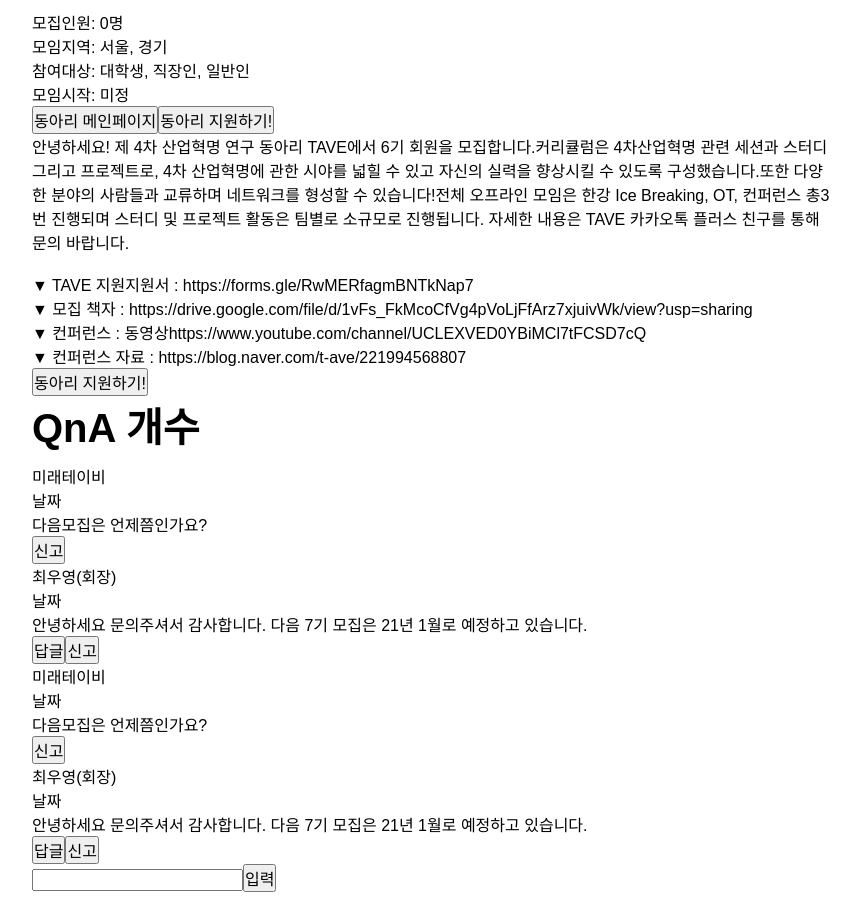
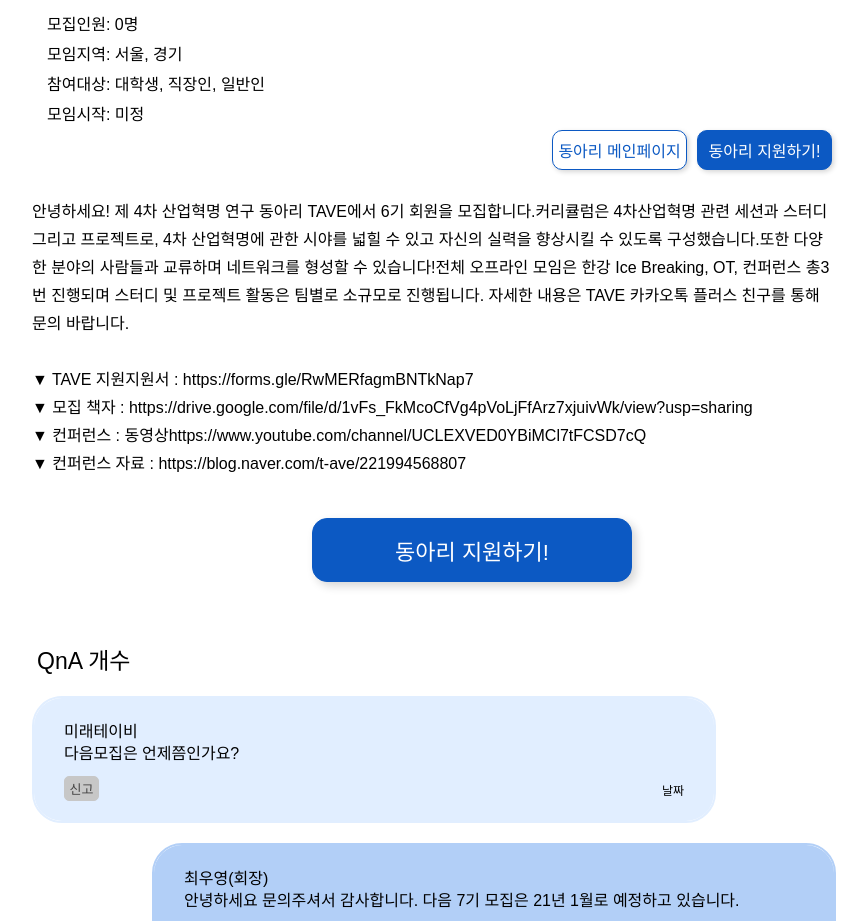
Before and after one commit to Kim-Hyunjo/MoZIP, a React (Create React App) app in the folder front/: page /list/1/1/detail in a window 1280 px wide. Shown: the part 340-1261 px from the top of the page, without its empty margins (208-1075 px from the left). Built offline with nearby package versions, Linux system fonts and the light colour scheme.

Commit message:
feat: modify circleDetail

```diff
--- a/front/src/pages/circle/CircleDetail.tsx
+++ b/front/src/pages/circle/CircleDetail.tsx
@@ -1,5 +1,8 @@
 import React from 'react';
 import { RouteComponentProps, Link } from 'react-router-dom';
+import { createStyles, makeStyles, Theme } from '@material-ui/core/styles';
+import TextField from '@material-ui/core/TextField';
+
 
 const CircleDetail = (
   props: RouteComponentProps<{ subject: string; circle_id: string }>,
@@ -8,19 +11,24 @@ const CircleDetail = (
     <div>
       {/* <h2>{props.match.params.subject}</h2>
       <h2>{props.match.params.circle_id}</h2> */}
+      <div className="circle_header">
         <h2>4차 산업혁명 동아리 Tave 6기 모집 (~7/18)</h2>
+        <div className="recruitDetail">
           <div>모집인원: {'0명'}</div>
           <div>모임지역: {'서울, 경기'}</div>
           <div>참여대상: {'대학생, 직장인, 일반인'}</div>
           <div>모임시작: {'미정'}</div>
-      <button>동아리 메인페이지</button>
-      <Link
-        to={`/list/${props.match.params.subject}/${props.match.params.circle_id}/apply`}
-      >
-        <button>동아리 지원하기!</button>
+        </div>
+        <div className ="recruitDetailButton">
+          <Link to={`/list/${props.match.params.subject}/${props.match.params.circle_id}/apply`}>
+            <button id ="button5B">동아리 지원하기!</button>
           </Link>
+          <button id="button5W">동아리 메인페이지</button>
+        </div>
       <img></img>
-      <div>
+      </div>
+
+      <div className="circle_detail">
         <div>
           안녕하세요! 제 4차 산업혁명 연구 동아리 TAVE에서 6기 회원을
           모집합니다.커리큘럼은 4차산업혁명 관련 세션과 스터디 그리고
@@ -47,50 +55,61 @@ const CircleDetail = (
       <Link
         to={`/list/${props.match.params.subject}/${props.match.params.circle_id}/apply`}
       >
-        <button>동아리 지원하기!</button>
+        <div className="applyButton"><button id="button10">동아리 지원하기!</button></div>
       </Link>
       <div>
-        <h2>QnA {'개수'}</h2>
-        <div>
-          <div>
-            <div>{'미래테이비'}</div>
-            <div>{'날짜'}</div>
-            <div>{'다음모집은 언제쯤인가요?'}</div>
-            <button hidden={true}>답글</button>
-            <button>신고</button>
+        <div className="small_title">QnA {'개수'}</div>
+        <div className="Qu_List">
+          <div className="question">
+            <div className="questioner">{'미래테이비'}</div>
+            <div className="questionDetail">{'다음모집은 언제쯤인가요?'}</div>
+            <div className="questionDate">{'날짜'}</div>
+            <button id="button0" hidden={true}>답글</button>
+            <button id="button0">신고</button>
           </div>
-          <div>
-            <div>{'최우영(회장)'}</div>
-            <div>{'날짜'}</div>
-            <div>
+          <div className="answer">
+            <div className="questioner">{'최우영(회장)'}</div>
+            <div className="questionDetail">
               {
                 '안녕하세요 문의주셔서 감사합니다. 다음 7기 모집은 21년 1월로 예정하고 있습니다.'
               }
             </div>
-            <button hidden={false}>답글</button>
-            <button>신고</button>
+            <div className="questionDate">{'날짜'}</div>
+            <button id="button0" hidden={false}>답글</button>
+            <button id="button0">신고</button>
           </div>
-          <div>
-            <div>{'미래테이비'}</div>
-            <div>{'날짜'}</div>
-            <div>{'다음모집은 언제쯤인가요?'}</div>
-            <button hidden={true}>답글</button>
-            <button>신고</button>
+          <div className="question">
+            <div className="questioner">{'미래테이비'}</div>
+            <div className="questionDetail">{'다음모집은 언제쯤인가요?'}</div>
+            <div className="questionDate">{'날짜'}</div>
+            <button id="button0" hidden={true}>답글</button>
+            <button id="button0">신고</button>
           </div>
-          <div>
-            <div>{'최우영(회장)'}</div>
-            <div>{'날짜'}</div>
-            <div>
+          <div className="answer">
+            <div className="questioner">{'최우영(회장)'}</div>
+            <div className="questionDetail">
               {
                 '안녕하세요 문의주셔서 감사합니다. 다음 7기 모집은 21년 1월로 예정하고 있습니다.'
               }
             </div>
-            <button hidden={false}>답글</button>
-            <button>신고</button>
+            <div className="questionDate">{'날짜'}</div>
+            <button id="button0" hidden={false}>답글</button>
+            <button id="button0">신고</button>
           </div>
         </div>
-        <input type="text"></input>
-        <button>입력</button>
+        <div className="questionWrite">
+            <TextField
+            id="outlined-multiline-static"
+            label="댓글 작성"
+            multiline
+            rows={4}
+
+            placeholder="동아리에 궁금한 점을 입력해주세요."
+            variant="outlined"
+            fullWidth
+          />
+          <button id="button4">입력</button>
+        </div>
       </div>
     </div>
   );
--- a/front/src/pages/circle/circle.css
+++ b/front/src/pages/circle/circle.css
@@ -22,6 +22,7 @@
 
 .circle_detail {
   width: 800px;
+  line-height: 28px;
 }
 
 .circle_review {
@@ -79,3 +80,59 @@
   background-color: #b2cff7;
   border-radius: 30px;
 }
+
+.recruitDetail {
+  margin-left: 15px;
+  line-height: 30px;
+}
+
+.question {
+  width: 620px;
+  height: auto;
+  overflow: auto;
+
+  margin: 20px 0px;
+  padding: 20px 30px;
+
+  border: 2px solid #e1eeff;
+  background-color: #e1eeff;
+  border-radius: 30px;
+}
+
+.answer {
+  width: 620px;
+  height: auto;
+  overflow: auto;
+
+  margin: 20px 0px 20px 120px;
+  padding: 20px 30px;
+
+  border: 2px solid #b2cff7;
+  background-color: #b2cff7;
+  border-radius: 30px;
+}
+
+.Qu_List .questionDate {
+  font-size: 12px;
+  margin-top: 15px;
+  float: right;
+}
+.Qu_List .questionDetail {
+  width: 740px;
+  height: auto;
+  overflow: auto;
+  line-height: 24px;
+}
+.Qu_List #button0 {
+  margin-top: 10px;
+  margin-right: 3px;
+}
+
+.questionWrite {
+  padding-top: 20px;
+  width: 800px;
+}
+.questionWrite #button4 {
+  margin-top: 10px;
+  float: right;
+}
--- a/front/src/pages/mypage/button.css
+++ b/front/src/pages/mypage/button.css
@@ -1,3 +1,14 @@
+#button0 {
+  width: 35px;
+  height: 25px;
+  border: 1px solid;
+  border-radius: 5px;
+  border-color: #c7c7c7;
+  background-color: #c7c7c7;
+  color: #444343;
+  font-size: 13px;
+}
+
 #button1 {
   width: 80px;
   height: 32px;
@@ -55,6 +66,27 @@
   color: #0c59c3;
 }
 
+#button5B {
+  width: 135px;
+  height: 40px;
+  border: 1px solid;
+  border-radius: 10px;
+  border-color: #0c59c3;
+  background-color: #0c59c3;
+  box-shadow: 2px 2px 5px #d6d6d6;
+  color: white;
+}
+#button5W {
+  width: 135px;
+  height: 40px;
+  border: 1px solid;
+  border-radius: 10px;
+  border-color: #0c59c3;
+  background-color: white;
+  box-shadow: 2px 2px 5px #d6d6d6;
+  color: #0c59c3;
+}
+
 #button8 {
   background: #0c5ac6;
   border: none;
@@ -85,6 +117,11 @@
   margin-left: 362px;
 }
 
+.applyButton {
+  margin-left: 240px;
+  padding: 40px;
+}
+
 .mypageEditButton {
   margin-left: 760px;
 }
@@ -96,6 +133,20 @@
 
 .detailButton {
   margin-left: 500px;
+}
+
+.recruitDetailButton {
+  width: 800px;
+  transform: translate(0%, -40%);
+}
+
+.recruitDetailButton #button5B {
+  float: right;
+}
+
+.recruitDetailButton #button5W {
+  float: right;
+  margin-right: 10px;
 }
 
 /*used in mypageNotice*/
```
Lines whose indentation alone changed are shown as unchanged.
